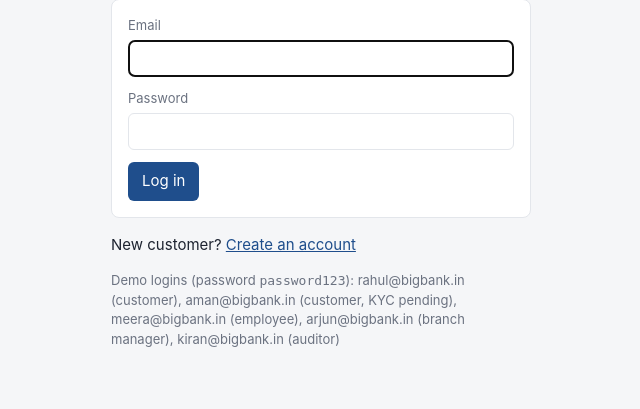
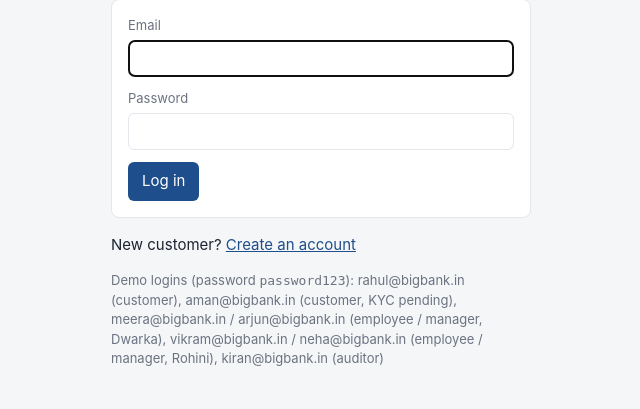
Before and after one commit to The-Atul-Pathak/BigBank, a Flask app: page /login in a window 1280 px wide. Shown: the part 128-537 px from the top of the page, without its empty margins (319-959 px from the left). Run offline with Flask 3, Linux system fonts and the light colour scheme.

Commit message:
Update README and demo logins for new features
Co-Authored-By: Claude Opus 5.5 <noreply@anthropic.com>

```diff
--- a/app/templates/login.html
+++ b/app/templates/login.html
@@ -11,7 +11,8 @@
   <p>New customer? <a href="{{ url_for('register') }}">Create an account</a></p>
   <p class="muted">Demo logins (password <code>password123</code>):
     rahul@bigbank.in (customer), aman@bigbank.in (customer, KYC pending),
-    meera@bigbank.in (employee), arjun@bigbank.in (branch manager),
+    meera@bigbank.in / arjun@bigbank.in (employee / manager, Dwarka),
+    vikram@bigbank.in / neha@bigbank.in (employee / manager, Rohini),
     kiran@bigbank.in (auditor)</p>
 </div>
 {% endblock %}
```
Also changed, not shown: README.md.
